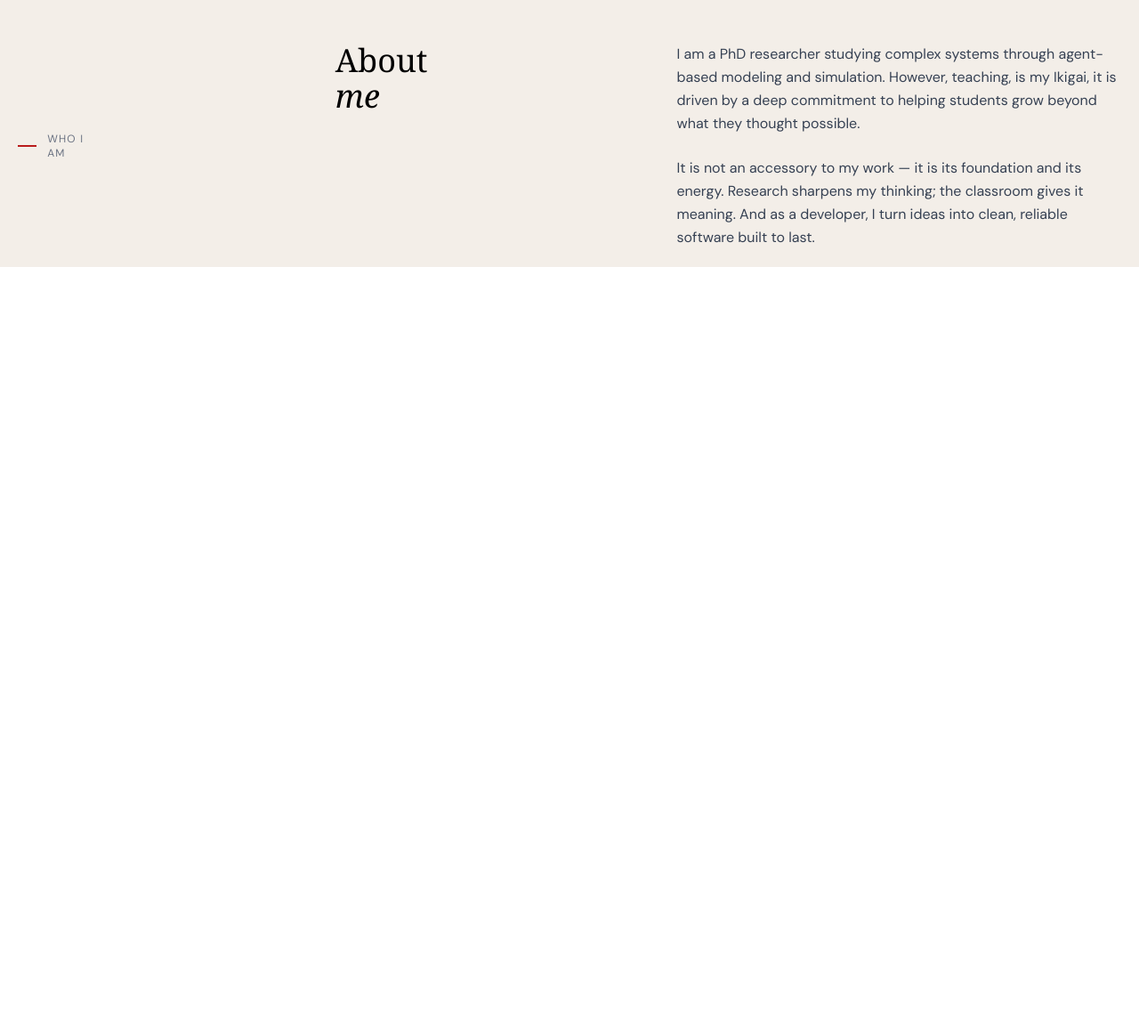
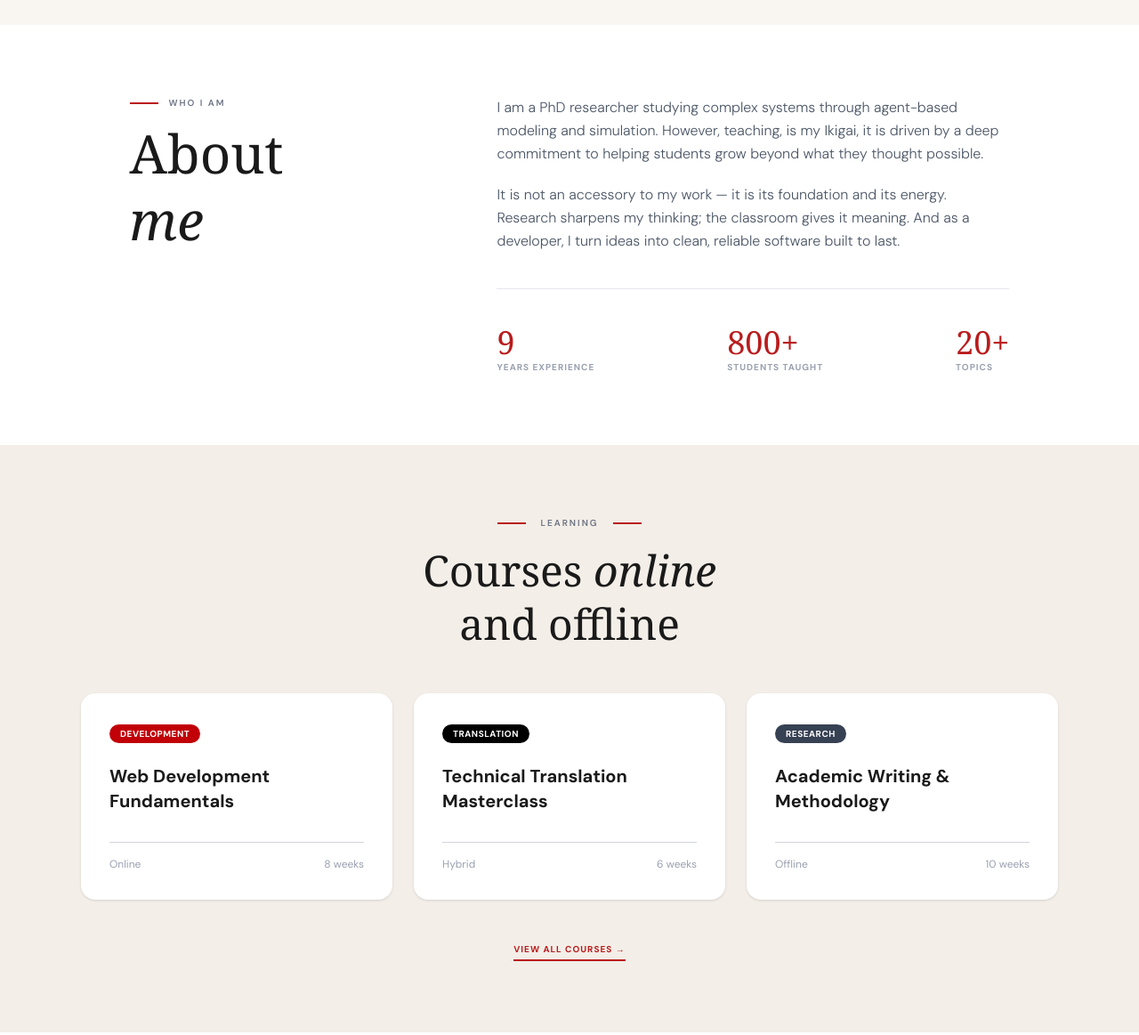
Before and after one commit to Titran-Jules/Tokimahery_RAMAROZAKA-Showcase_site-, a website: page index.html in a window 1280 px wide. Shown: the part 853-2016 px from the top of the page at 89% size. Before the commit the page ends 1153 px from the top, so only its background shows below. Drawn offline with nearby package versions, Linux system fonts and the light colour scheme; files that its build step writes are made by us from their sources; a web font is replaced by a local one.

Commit message:
navbar + page home

```diff
--- a/courses.html
+++ b/courses.html
@@ -12,7 +12,7 @@
   </head>
   <body>
     <header
-      class="flex justify-between items-center py-4 bg-red-dark **:text-white"
+      class="flex justify-between items-center py-4 bg-red-dark **:text-white sticky top-0 z-100"
     >
       <div>
         <a href="index.html">
--- a/index.html
+++ b/index.html
@@ -12,7 +12,7 @@
   </head>
   <body>
     <header
-      class="flex justify-between items-center py-4 bg-red-dark **:text-white"
+      class="flex justify-between items-center py-4 bg-red-dark **:text-white sticky top-0 z-100"
     >
       <div>
         <a href="index.html">
@@ -55,7 +55,7 @@
       </div>
     </header>
     <section
-      class="flex flex-row justify-center items-center pt-20 px-5 gap-70 bg-[#f3eee8] min-h-screen"
+      class="flex flex-row justify-center items-center pt-15 px-5 gap-70 bg-[#f9f6f1] min-h-screen"
     >
       <div class="max-w-xl">
         <div class="flex items-center gap-3 mb-6">
@@ -98,7 +98,7 @@
 
         <a
           href="#"
-          class="text-[#b91c1c] text-[10px] font-bold tracking-widest uppercase border-b border-[#b91c1c] pb-1 hover:text-[#7f1d1d]"
+          class="text-[#b91c1c] text-[10px] font-bold tracking-widest uppercase border-b border-[#b91c1c] pb-1 hover:opacity-80"
         >
           Ask for a collaboration →
         </a>
@@ -139,26 +139,104 @@
     </section>
 
     <section
-      class="flex flex-row justify-center items-center py-5 px-5 gap-70 bg-[#f3eee8]"
+      class="flex flex-row justify-center items-start py-20 px-10 gap-60 bg-[#ffffff]"
     >
-      <div class="flex flex-row gap-70">
+      <div class="flex flex-col gap-3">
         <div class="flex flex-row gap-3 items-center">
           <hr class="w-8 border-t-2 border-[#b91c1c]" />
-          <p class="text-xs tracking-widest text-gray-500 uppercase">
+          <span
+            class="text-[10px] tracking-[0.2em] text-gray-500 uppercase font-semibold"
+          >
             Who I am
-          </p>
+          </span>
         </div>
-        <h2 class="text-4xl font-serif mb-10">
-          About <span class="italic">me</span>
+        <h2 class="text-6xl font-serif text-[#1a1a1a] leading-tight">
+          About <br />
+          <span class="italic">me</span>
         </h2>
+      </div>
+
+      <div class="max-w-xl flex flex-col gap-10">
         <div
           id="about-text"
-          class="max-w-xl space-y-6 text-gray-700 leading-relaxed"
+          class="space-y-5 text-gray-600 leading-relaxed font-light"
         >
           <p id="aboutMe1"></p>
           <p id="aboutMe2"></p>
         </div>
+        <hr class="border-t border-gray-200" />
+        <div class="max-w-xl flex flex-col">
+          <div
+            id="stats-container"
+            class="flex flex-row justify-between gap-8"
+          ></div>
+        </div>
       </div>
+    </section>
+
+    <section class="bg-[#f3eee8] py-20 px-5 flex flex-col items-center">
+      <div class="text-center mb-12">
+        <div class="flex items-center justify-center gap-4 mb-4">
+          <hr class="w-8 border-t-2 border-[#b91c1c]" />
+          <span
+            class="text-[10px] tracking-[0.2em] text-gray-500 uppercase font-semibold"
+            >Learning</span
+          >
+          <hr class="w-8 border-t-2 border-[#b91c1c]" />
+        </div>
+        <h2 class="text-5xl font-serif text-[#1a1a1a] leading-tight">
+          Courses <span class="italic">online</span> <br />
+          and offline
+        </h2>
+      </div>
+
+      <div
+        id="courses-container"
+        class="flex flex-wrap justify-center gap-6 w-full max-w-6xl"
+      ></div>
+
+      <a
+        href="#"
+        class="mt-12 text-[#b91c1c] uppercase text-[10px] font-bold tracking-widest border-b-2 border-[#b91c1c] pb-1 hover:opacity-80 transition-opacity"
+      >
+        View all courses &rarr;
+      </a>
+    </section>
+
+    <section class="bg-[#ffffff] py-20 px-10">
+      <div class="max-w-6xl mx-auto">
+        <div class="flex flex-col gap-6 mb-16">
+          <div class="flex flex-row gap-3 items-center">
+            <hr class="w-8 border-t-2 border-[#b91c1c]" />
+            <span
+              class="text-[10px] tracking-[0.2em] text-gray-500 uppercase font-semibold"
+              >Background</span
+            >
+          </div>
+          <h2 class="text-6xl font-serif text-[#1a1a1a]">Experience</h2>
+        </div>
+        <div
+          id="experience-grid"
+          class="grid grid-cols-2 gap-x-20 gap-y-16"
+        ></div>
+      </div>
+    </section>
+
+    <section
+      class="flex flex-col justify-center items-center py-24 px-5 gap-8 bg-[#b91c1c] text-white text-center"
+    >
+      <h2 class="text-5xl font-serif">Ready to collaborate?</h2>
+
+      <p class="text-sm opacity-90 font-light max-w-2xl">
+        Whether you're looking for a course, a consultation, or a translation —
+        let's talk.
+      </p>
+
+      <button
+        class="mt-4 px-10 py-5 border border-white rounded-full uppercase text-xs font-bold tracking-[0.2em] hover:bg-white hover:text-[#b91c1c] transition-all duration-300"
+      >
+        Get in touch
+      </button>
     </section>
   </body>
   <script src="./js/home.js"></script>
--- a/js/home.js
+++ b/js/home.js
@@ -1,10 +1,61 @@
 const aboutMe_part1 = `I am a PhD researcher studying complex systems through agent-based modeling and simulation. However, teaching, is my Ikigai, it is driven by a deep commitment to helping students grow beyond what they thought possible.`;
 const aboutMe_part2 = `It is not an accessory to my work — it is its foundation and its energy. Research sharpens my thinking; the classroom gives it meaning. And as a developer, I turn ideas into clean, reliable software built to last.`;
+
+const aboutMe1 = document.getElementById('aboutMe1');
+aboutMe1.textContent = aboutMe_part1;
+
+const aboutMe2 = document.getElementById('aboutMe2');
+aboutMe2.textContent = aboutMe_part2;
+
 const overview = [
   { number: new Date().getFullYear() - 2017, label: 'Years experience' },
   { number: '800+', label: 'Students taught' },
   { number: '20+', label: 'Topics' }
 ];
+
+const statsContainer = document.getElementById('stats-container');
+statsContainer.innerHTML = '';
+
+overview.forEach(item => {
+  statsContainer.innerHTML += `
+    <div class="flex flex-col">
+      <span class="text-4xl font-serif text-[#b91c1c]">${item.number}</span>
+      <span class="text-[10px] tracking-widest text-gray-400 uppercase font-bold">
+        ${item.label}
+      </span>
+    </div>
+  `;
+});
+
+const homeCourses = [
+  { tag: 'Development', title: 'Web Development Fundamentals', mode: 'Online', duration: '8 weeks', color: 'bg-red-700' },
+  { tag: 'Translation', title: 'Technical Translation Masterclass', mode: 'Hybrid', duration: '6 weeks', color: 'bg-black' },
+  { tag: 'Research', title: 'Academic Writing & Methodology', mode: 'Offline', duration: '10 weeks', color: 'bg-gray-700' },
+];
+
+const coursesContainer = document.getElementById('courses-container');
+coursesContainer.innerHTML = '';
+homeCourses.forEach(course => {
+  coursesContainer.innerHTML += `
+    <div class="bg-[#ffffff] rounded-2xl p-8 w-full md:w-[350px] shadow-sm flex flex-col justify-between min-h-[220px]">
+      <div>
+        <span class="${course.color} text-white text-[10px] font-bold px-3 py-1 rounded-full uppercase tracking-wider">
+          ${course.tag}
+        </span>
+
+        <h3 class="text-xl font-bold text-[#1a1a1a] mt-6 leading-snug">
+          ${course.title}
+        </h3>
+      </div>
+
+      <div class="mt-8 pt-4 border-t border-gray-300 flex justify-between items-center text-gray-400 text-xs">
+        <span>${course.mode}</span>
+        <span>${course.duration}</span>
+      </div>
+    </div>
+  `;
+});
+
 const experiences = [
   { year: '2026 – Present', role: 'Consultant', org: 'Independent', desc: 'Advising, teaching, on a much more singular level for all societies, and developing scalable solutions' },
   { year: '2021 – 2026', role: 'Study Coordinator | Back-end developer', org: "HEI Madagascar (Haute École d'Informatique), Antananarivo", desc: 'Responsible of studies, permanent teacher for 5 different topics, as well as some back-end development on the school management app' },
@@ -12,8 +63,26 @@ const overview = [
   { year: '2017 – 2020', role: 'Teacher', org: "ESMIA (École Supérieure de Management et d'Informatique appliquée), Antananarivo", desc: 'Taught over 14 different topics from first years to Master degree. Mentoring students from small projects to technical ones' }
 ];
 
-const aboutMe1 = document.getElementById('aboutMe1');
-aboutMe1.textContent = aboutMe_part1;
+const expGrid = document.getElementById('experience-grid');
+expGrid.innerHTML = '';
+experiences.forEach(exp => {
+  expGrid.innerHTML += `
+    <div class="border-l-2 border-gray-300 pl-8 flex flex-col gap-2 hover:border-[#b91c1c] transition-colors duration-500 group"">
+      <span class="text-[#b91c1c] text-[11px] font-bold tracking-widest uppercase">
+        ${exp.year}
+      </span>
 
-const aboutMe2 = document.getElementById('aboutMe2');
-aboutMe2.textContent = aboutMe_part2;
+      <h3 class="text-xl font-bold text-[#1a1a1a]">
+        ${exp.role}
+      </h3>
+
+      <p class="text-[10px] text-gray-400 uppercase tracking-widest font-semibold mb-2">
+        ${exp.org}
+      </p>
+
+      <p class="text-gray-500 text-sm leading-relaxed max-w-sm">
+        ${exp.desc}
+      </p>
+    </div>
+  `;
+});
```
Lines whose indentation alone changed are shown as unchanged.
